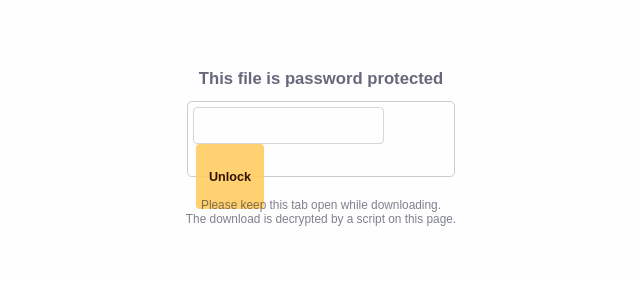
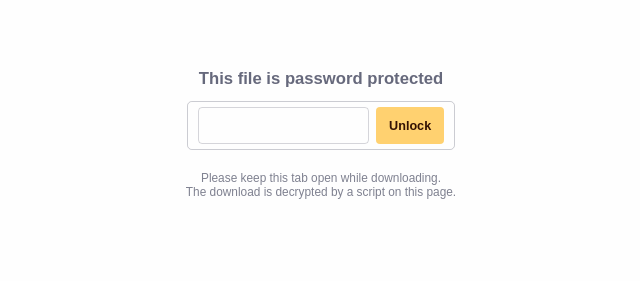
Before and after one commit to dexgs/transpo, a plain HTML site: page www/unlock.html in a window 1280 px wide. Shown: the whole page, without its empty margins (319-959 px from the left). Drawn offline with Linux system fonts and the light colour scheme; files that its build step writes are made by us from their sources; files whose address does not match are found by name.

Commit message:
try fixing spacing again

```diff
--- a/www/unlock.html
+++ b/www/unlock.html
@@ -13,7 +13,7 @@
         <div class="ui-frame" style="width: 16em;">
             <h3 style="position: relative; top: -2em; margin: 0 -2em; margin-bottom: -2em">This file is password protected</h3>
             <form id="unlock-form" method="post" autocomplete="off">
-                <input name="password" id="password" type="text" autocomplete="new-password" style="width: 13.1em; flex-shrink: 2">
+                <input name="password" id="password" type="text" autocomplete="new-password" style="flex-grow: 2">
                 <input id="unlock" type="submit" value="Unlock" style="height: 100%">
             </form>
             <div class="fine-print" style="position: relative; top: 2em; margin: 0 -2em;margin-bottom: -6em;">
```
